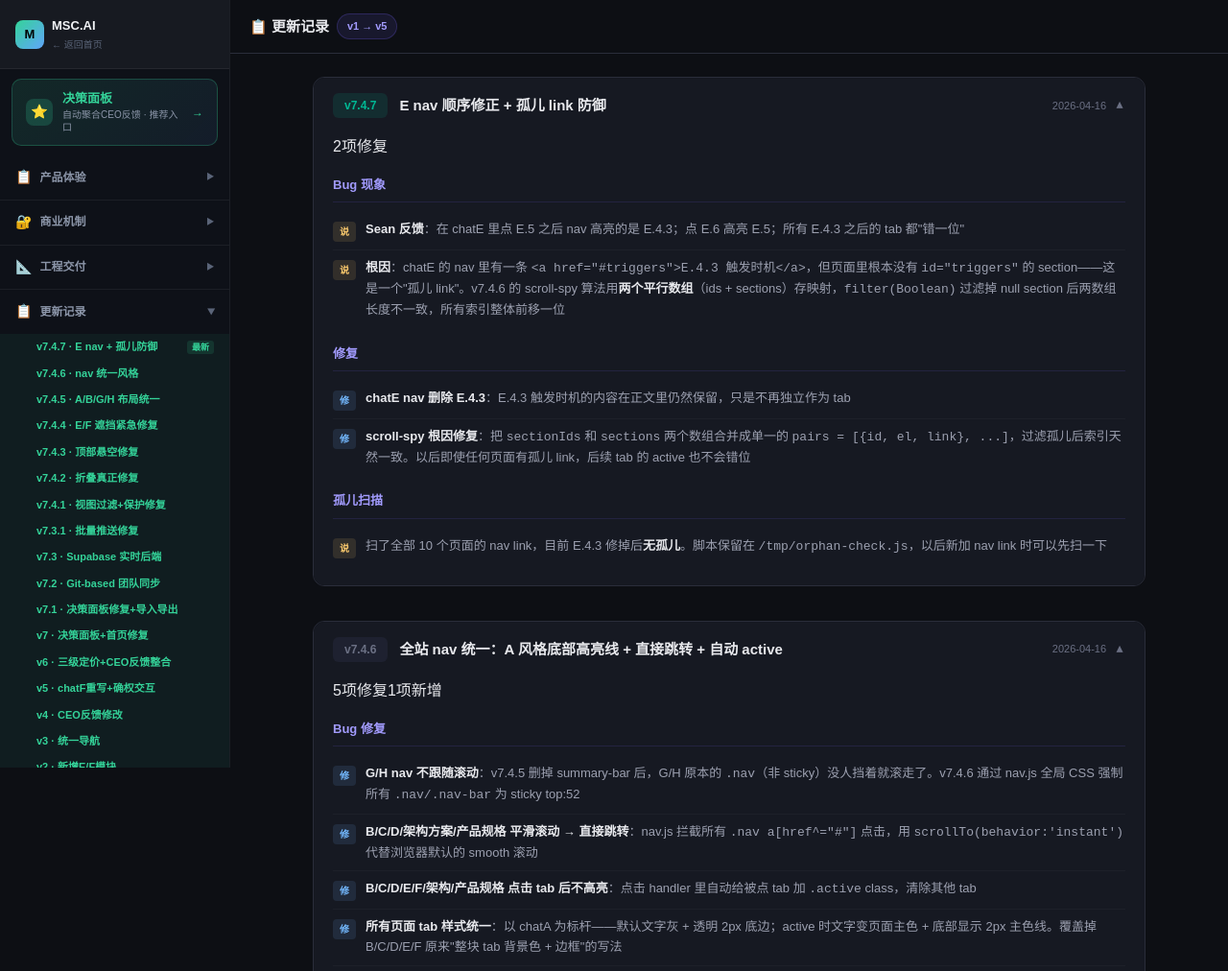
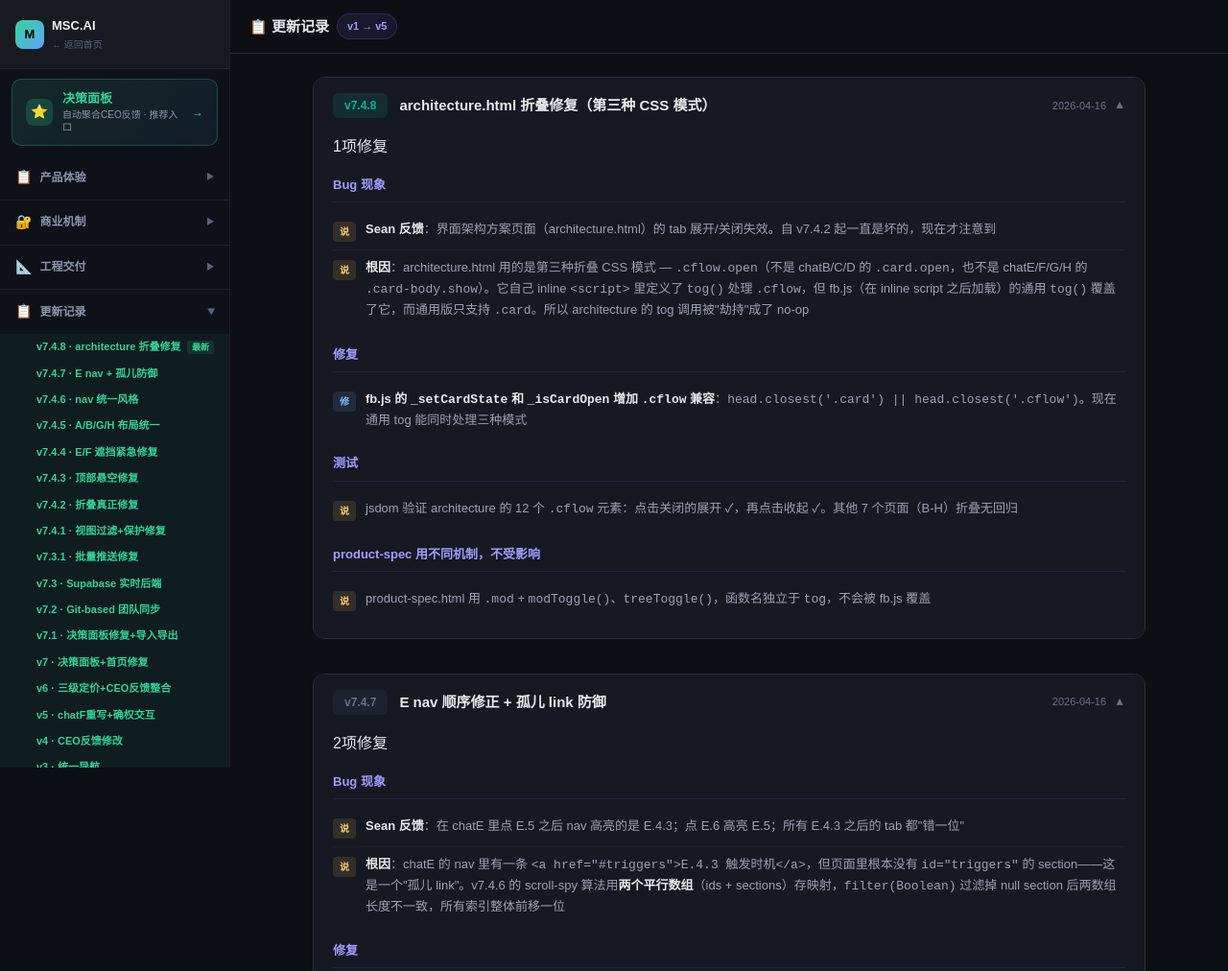
Before and after one commit to yangxiang5136/msc-ux-audit, a plain HTML site: page changelog.html in a window 1280 px wide. Shown: the top 1012 px of the page at 96% size. Drawn offline with Linux system fonts and the light colour scheme.

Commit message:
v7.4.8: architecture 折叠修复（第三种 CSS 模式）

```diff
--- a/changelog.html
+++ b/changelog.html
@@ -54,10 +54,44 @@
 
 <div class="main">
 
+<!-- V7.4.8 -->
+<div class="ver" id="v7.4.8">
+  <div class="ver-head open" onclick="this.classList.toggle('open');this.nextElementSibling.classList.toggle('show')">
+    <span class="ver-tag latest">v7.4.8</span>
+    <span class="ver-title">architecture.html 折叠修复（第三种 CSS 模式）</span>
+    <span class="ver-date">2026-04-16</span>
+    <span class="ver-arrow">▼</span>
+  </div>
+  <div class="ver-body show">
+    <div class="ch-stats"><span class="ch-stat fix-stat">1项修复</span></div>
+
+    <div class="ch-section">
+      <div class="ch-section-title">Bug 现象</div>
+      <div class="ch-item"><span class="ch-type mod">说</span><div class="ch-content"><strong>Sean 反馈</strong>：界面架构方案页面（architecture.html）的 tab 展开/关闭失效。自 v7.4.2 起一直是坏的，现在才注意到</div></div>
+      <div class="ch-item"><span class="ch-type mod">说</span><div class="ch-content"><strong>根因</strong>：architecture.html 用的是第三种折叠 CSS 模式 — <code>.cflow.open</code>（不是 chatB/C/D 的 <code>.card.open</code>，也不是 chatE/F/G/H 的 <code>.card-body.show</code>）。它自己 inline <code>&lt;script&gt;</code> 里定义了 <code>tog()</code> 处理 <code>.cflow</code>，但 fb.js（在 inline script 之后加载）的通用 <code>tog()</code> 覆盖了它，而通用版只支持 <code>.card</code>。所以 architecture 的 tog 调用被"劫持"成了 no-op</div></div>
+    </div>
+
+    <div class="ch-section">
+      <div class="ch-section-title">修复</div>
+      <div class="ch-item"><span class="ch-type fix">修</span><div class="ch-content"><strong>fb.js 的 <code>_setCardState</code> 和 <code>_isCardOpen</code> 增加 <code>.cflow</code> 兼容</strong>：<code>head.closest('.card') || head.closest('.cflow')</code>。现在通用 tog 能同时处理三种模式</div></div>
+    </div>
+
+    <div class="ch-section">
+      <div class="ch-section-title">测试</div>
+      <div class="ch-item"><span class="ch-type mod">说</span><div class="ch-content">jsdom 验证 architecture 的 12 个 <code>.cflow</code> 元素：点击关闭的展开 ✓，再点击收起 ✓。其他 7 个页面（B-H）折叠无回归</div></div>
+    </div>
+
+    <div class="ch-section">
+      <div class="ch-section-title">product-spec 用不同机制，不受影响</div>
+      <div class="ch-item"><span class="ch-type mod">说</span><div class="ch-content">product-spec.html 用 <code>.mod</code> + <code>modToggle()</code>、<code>treeToggle()</code>，函数名独立于 <code>tog</code>，不会被 fb.js 覆盖</div></div>
+    </div>
+  </div>
+</div>
+
 <!-- V7.4.7 -->
 <div class="ver" id="v7.4.7">
   <div class="ver-head open" onclick="this.classList.toggle('open');this.nextElementSibling.classList.toggle('show')">
-    <span class="ver-tag latest">v7.4.7</span>
+    <span class="ver-tag prev">v7.4.7</span>
     <span class="ver-title">E nav 顺序修正 + 孤儿 link 防御</span>
     <span class="ver-date">2026-04-16</span>
     <span class="ver-arrow">▼</span>
--- a/nav.js
+++ b/nav.js
@@ -23,7 +23,8 @@ const PAGES = [
     { href: 'product-spec.html', label: '📦 产品规格文档' },
   ]},
   { cat: '更新记录', icon: '📋', items: [
-    { href: 'changelog.html#v7.4.7', label: 'v7.4.7 · E nav + 孤儿防御', badge: '最新', badgeColor: '#34d399' },
+    { href: 'changelog.html#v7.4.8', label: 'v7.4.8 · architecture 折叠修复', badge: '最新', badgeColor: '#34d399' },
+    { href: 'changelog.html#v7.4.7', label: 'v7.4.7 · E nav + 孤儿防御' },
     { href: 'changelog.html#v7.4.6', label: 'v7.4.6 · nav 统一风格' },
     { href: 'changelog.html#v7.4.5', label: 'v7.4.5 · A/B/G/H 布局统一' },
     { href: 'changelog.html#v7.4.4', label: 'v7.4.4 · E/F 遮挡紧急修复' },
```
Also changed, not shown: fb.js (+9 -5 lines), index.html (+2 -1 lines).
